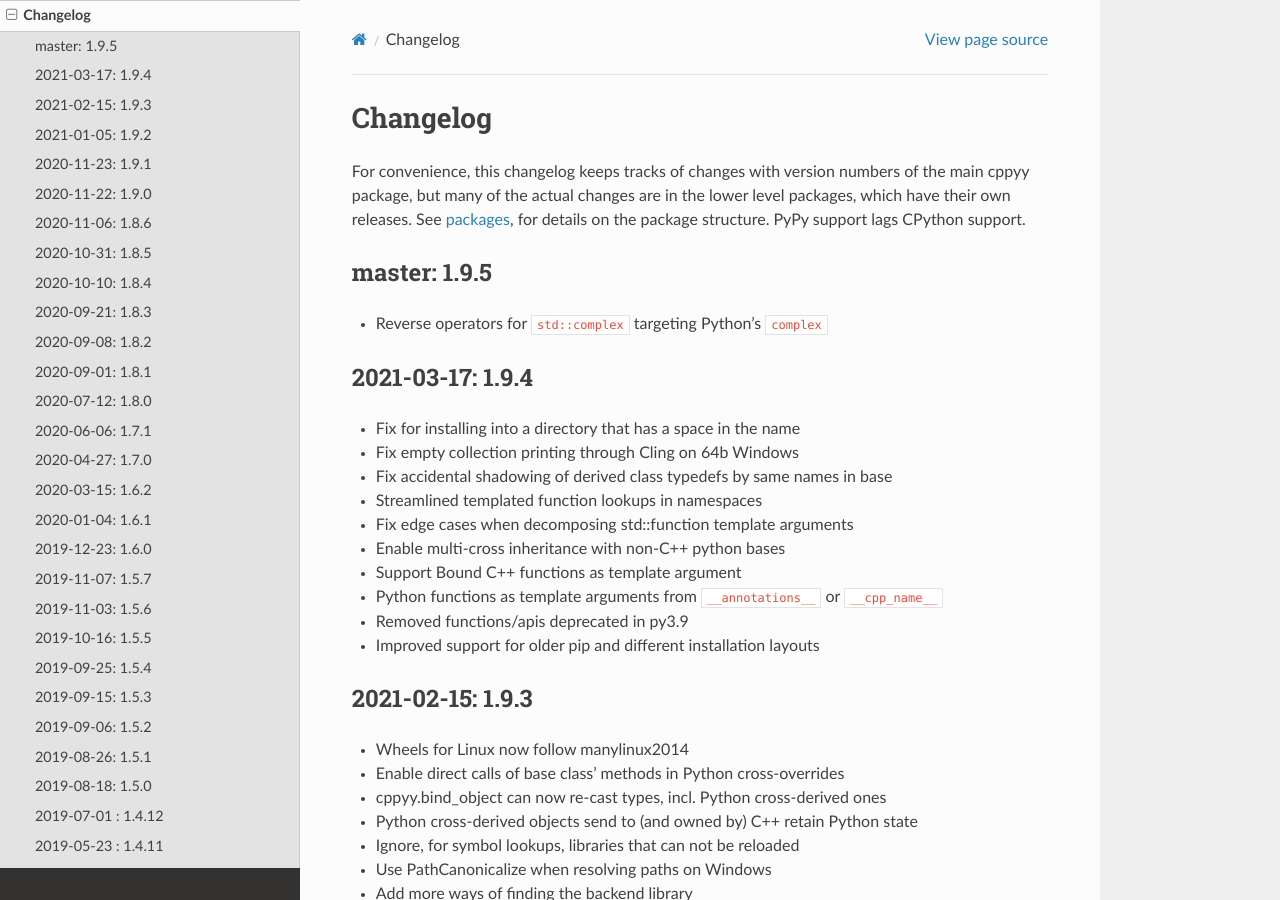
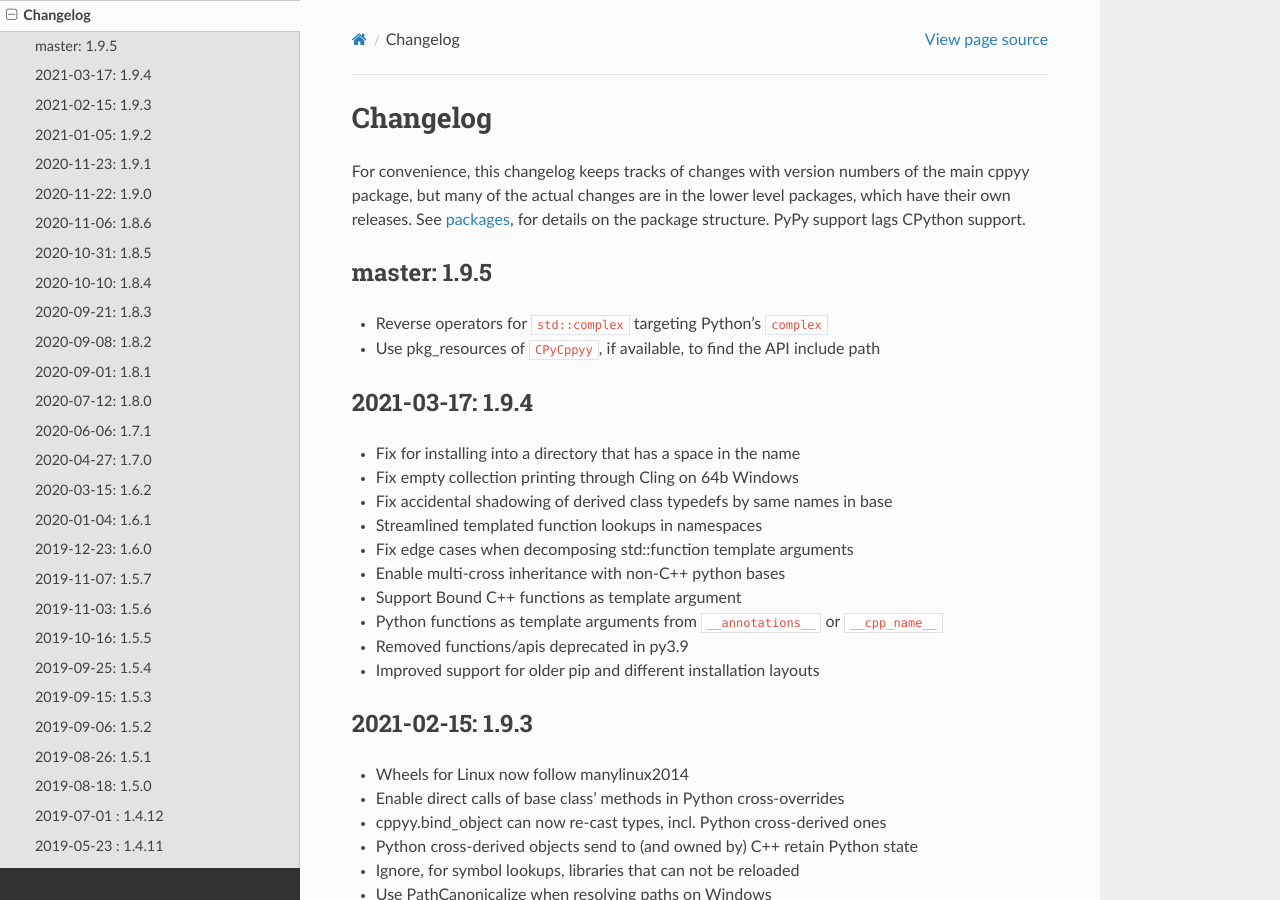
Before and after one commit to wlav/cppyy, a Sphinx documentation site: the page built from doc/source/changelog.rst, in a window 1280 px wide and 900 px high. Built offline with Sphinx 7.4.7 and the Read the Docs theme 2.0.0, drawn with Linux system fonts in a browser that asks for light colours.

Commit message:
Use pkg_resources of CPyCppyy, if available, to find the API include path

```diff
--- a/doc/source/changelog.rst
+++ b/doc/source/changelog.rst
@@ -14,6 +14,7 @@
 -------------
 
 * Reverse operators for ``std::complex`` targeting Python's ``complex``
+* Use pkg_resources of ``CPyCppyy``, if available, to find the API include path
 
 
 2021-03-17: 1.9.4
```
